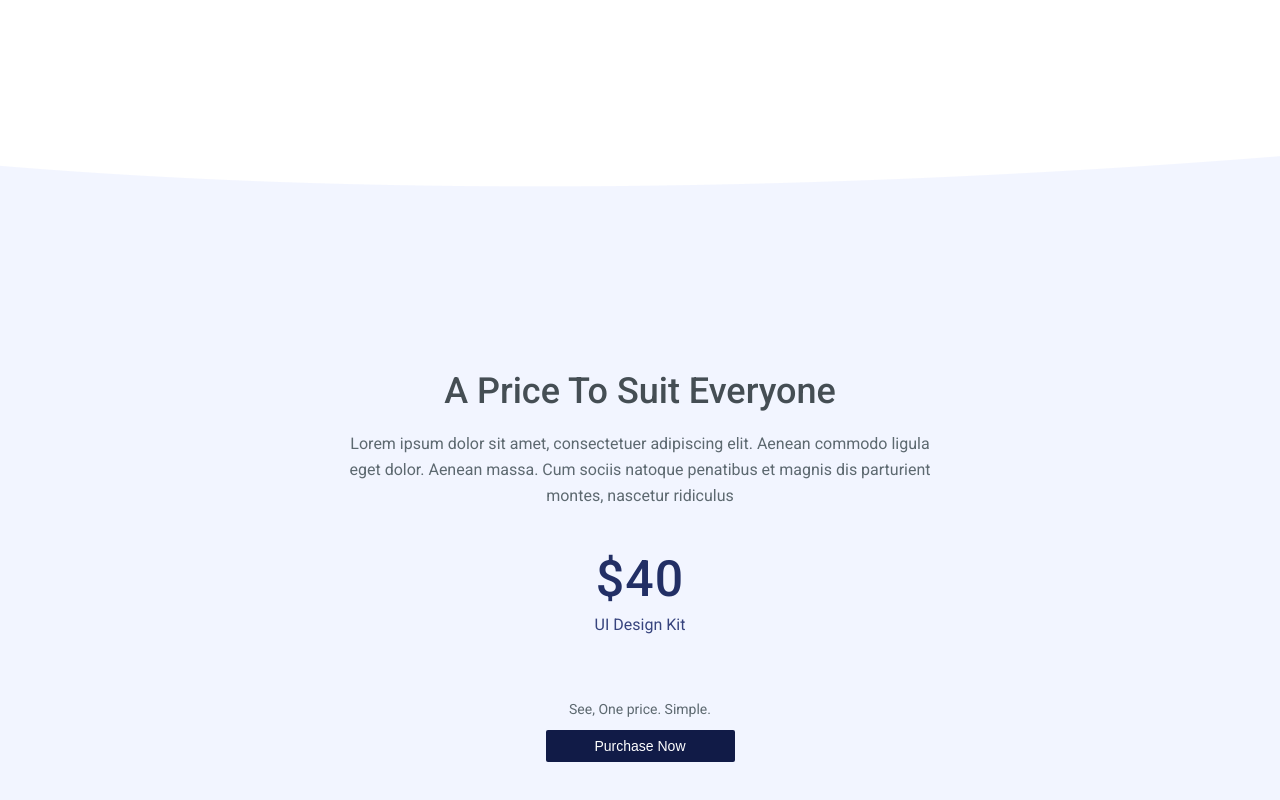
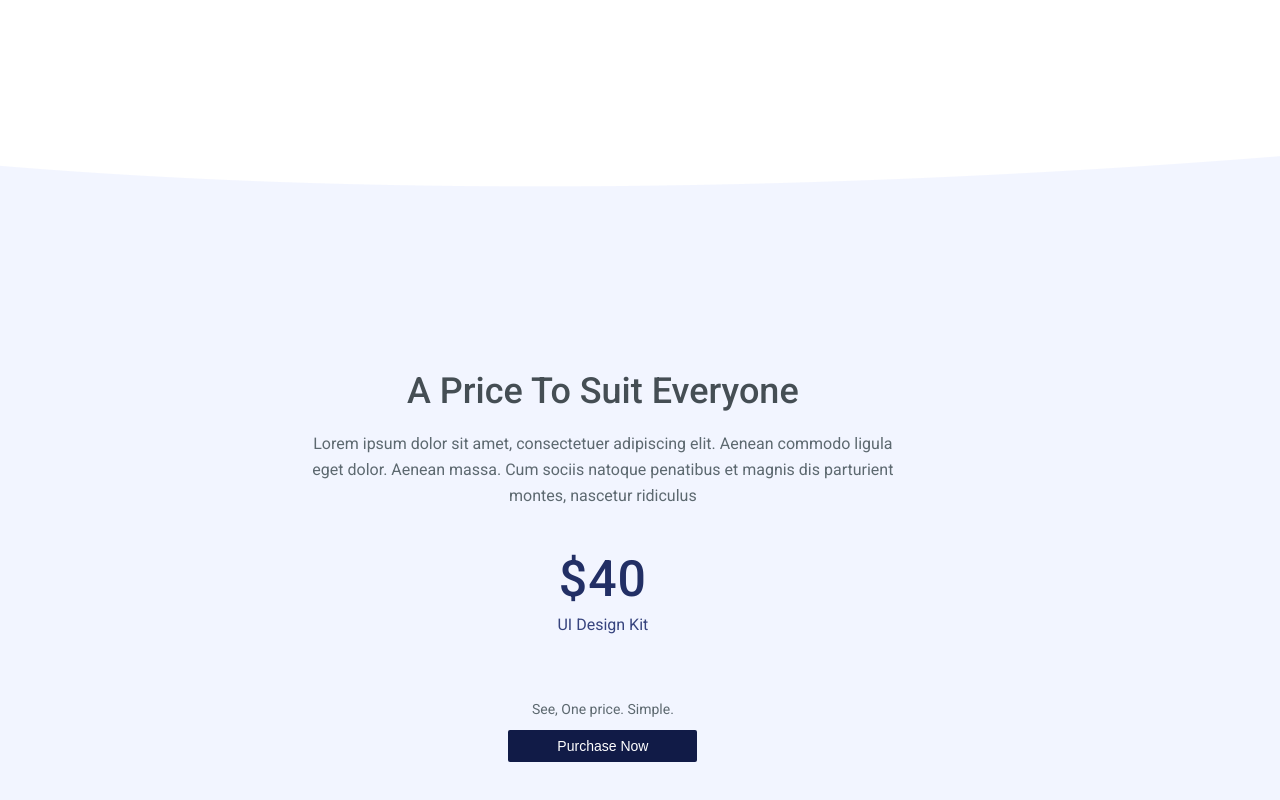
Before and after one commit to DmitrySkok/recruitment-task, a React (Create React App) app: page / in a window 1280 px wide. Shown: the part 2299-3099 px from the top of the page. Built offline with nearby package versions, Linux system fonts and the light colour scheme.

Commit message:
Change max-width on margin-right in %

```diff
--- a/src/components/views/Pricing/Pricing.module.scss
+++ b/src/components/views/Pricing/Pricing.module.scss
@@ -5,7 +5,6 @@
   display: flex;
   justify-content: center;
   text-align: center;
-  max-width: 1358px;
   padding-bottom: 170px;
   padding-top: 239px;
 
@@ -13,6 +12,7 @@
     max-width: 600px;
     display: flex;
     flex-direction: column;
+    margin-right: 5.8%
   }
 
   .textBlock {
```
